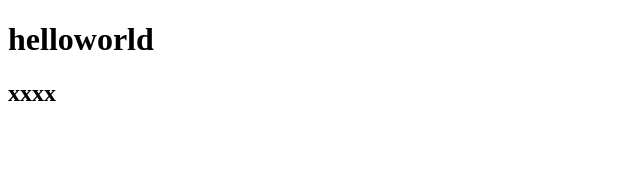
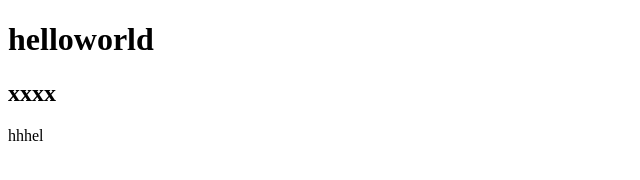
Before and after one commit to Hellome1/testDemo, a plain HTML site: page index.html in a window 1280 px wide. Shown: the full height of the page, 0-640 px from the left. Drawn offline with Linux system fonts and the light colour scheme.

Commit message:
这是第六次提交

```diff
--- a/index.html
+++ b/index.html
@@ -8,5 +8,6 @@
 <body>
     <h1>helloworld</h1>
     <h2>xxxx</h2>
+    <p>hhhel</p>
 </body>
 </html>
```
Also changed, not shown: 1 other file.
